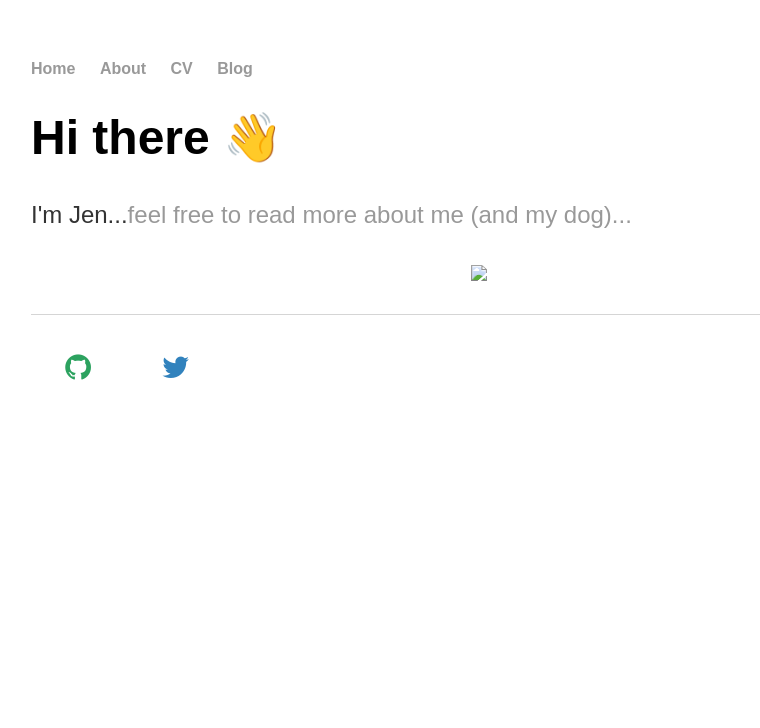
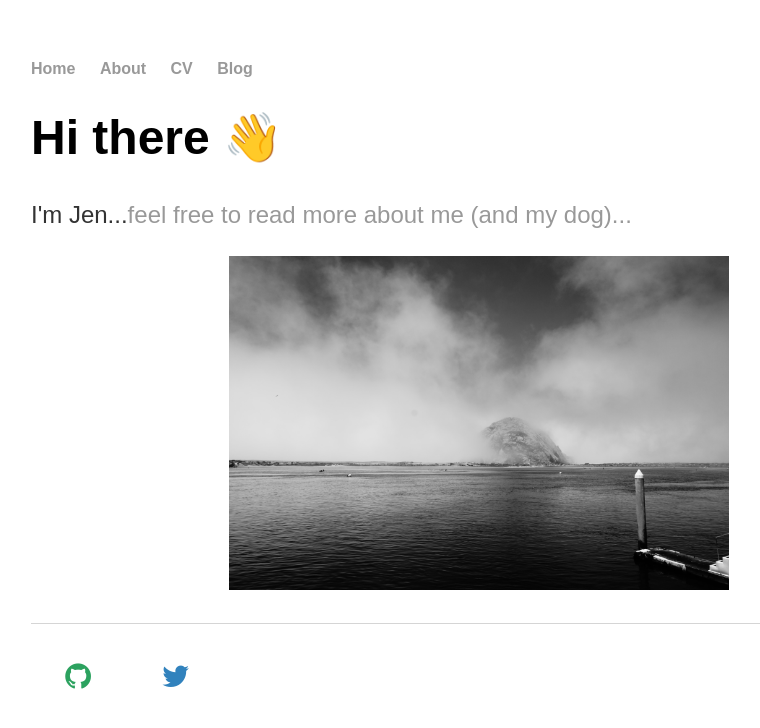
Before and after one commit to jbuffer/jbuffer.github.io, a Jekyll site: the page built from index.html, in a window 1280 px wide. Shown: the top 728 px of the page, without its empty margins (161-921 px from the left). Built offline with Jekyll 4.4.1, drawn with Linux system fonts in a browser that asks for light colours; some web fonts are replaced.

Commit message:
Fixed image reference

```diff
--- a/index.html
+++ b/index.html
@@ -6,6 +6,6 @@ title: Jbuffer, Data fiend
 	<h1>Hi there &#128075</h1>
 	<p>I'm Jen...<a href="/about">feel free to read more about me (and my dog)...</a></p>
 	<p align="center">
-  	<img src=jbuffer.github.io/docs/assets/images/IMG_1417.JPG width=500 />
+  	<img src="/docs/assets/images/IMG_1417.JPG" width=500/>
 	</p>
 </div><!-- /.blurb -->
```
